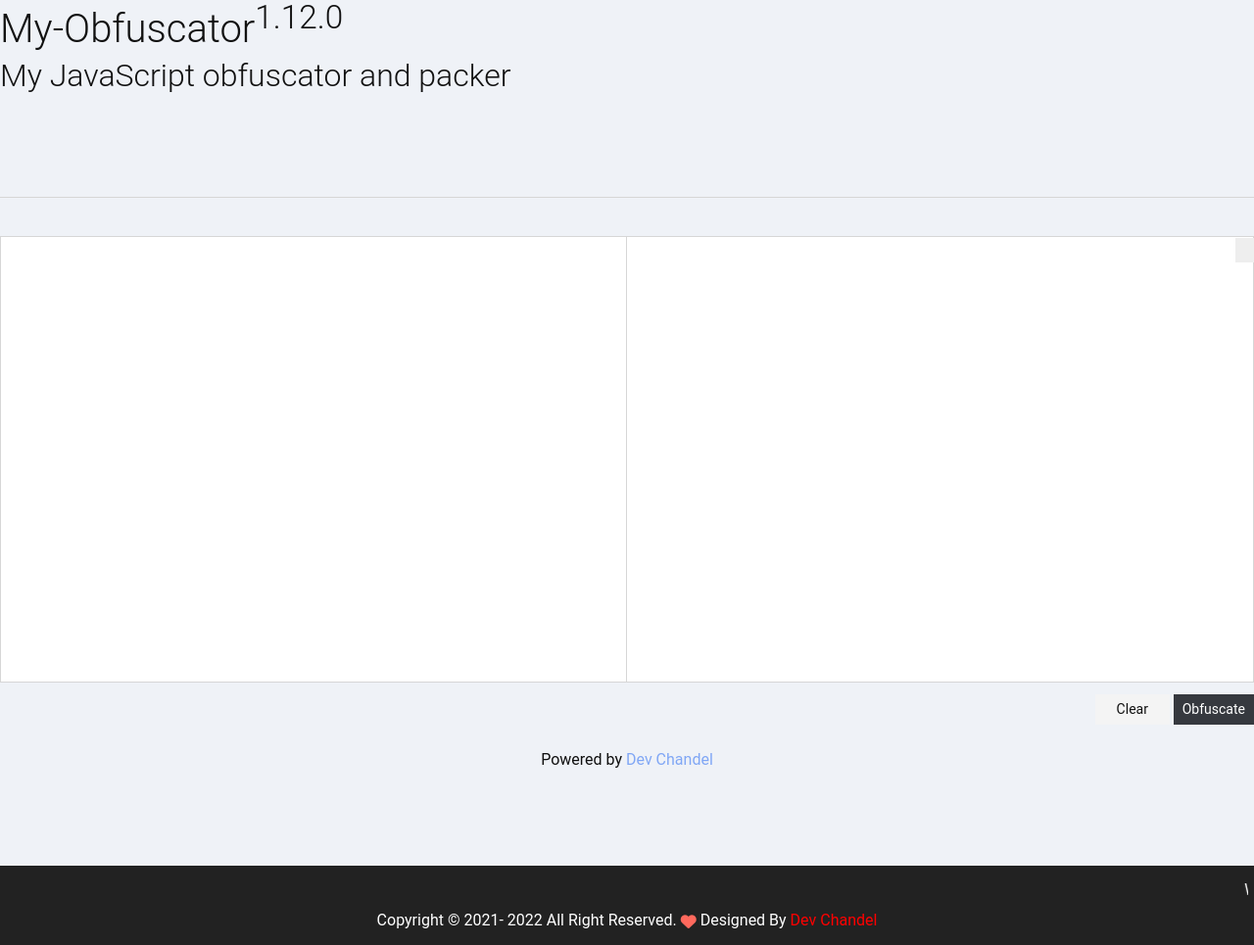
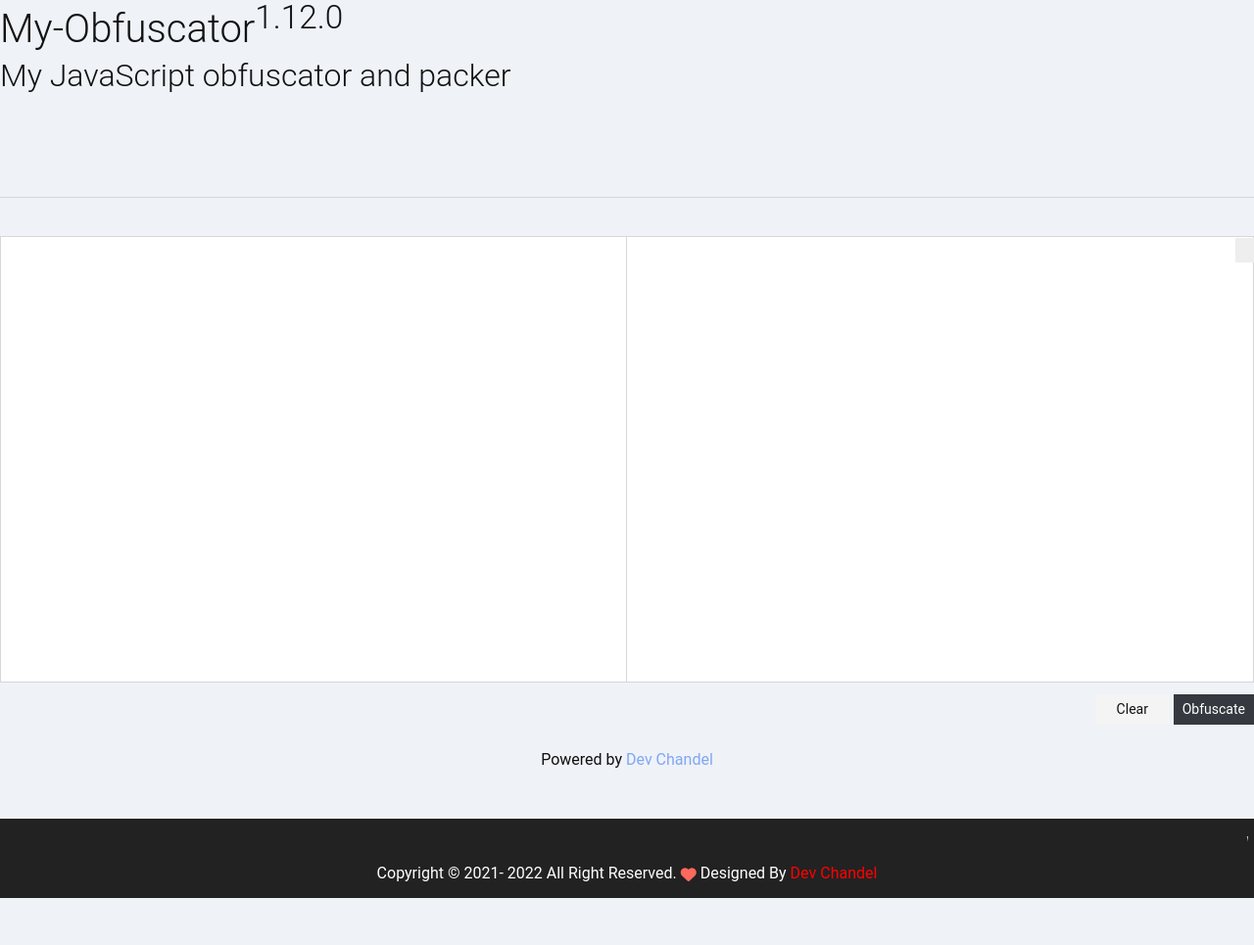
Before and after one commit to GoojDex/My-Obfuscator, a Jekyll site: the page built from README.md, in a window 1280 px wide. Shown: the whole page at 98% size. Built offline with Jekyll 4.4.1, drawn with Linux system fonts in a browser that asks for light colours; nearby versions of some CDN libraries; some web fonts are replaced; our own code applies the rules of GitHub Pages for plain Markdown files; after the commit the page ends 917 px from its top, so only the background shows below that.

Commit message:
Update default.html

```diff
--- a/_layouts/default.html
+++ b/_layouts/default.html
@@ -1994,7 +1994,7 @@ footer a:hover {
 
 <div class="center-align" id="credits" style="text-align: center;">Powered by <a class="teal-text" href="https://goojdextools.blogspot.com/" id="creditlink" rel="dofollow" target="_blank">Dev Chandel</a></div><div class="center-align" style="text-align: center;"></div>
 
-    </section><br /><br/><br/><br/>
+    </section><br /><br/>
 
     <footer id="footer">
      <marquee class="GeneratedMarquee" direction="left" scrollamount="4" behavior="scroll">Welcome To Dev Chandel, Web Development & Design, Training Services, Android Application Development, Software Development, Designing Services, Digital Marketing Services, Bookkeeping Services, Consultancy Services, Training Services, IT Support, Digital Printing Services, Much More Services Provided By Dev Chandel.</marquee>
```
